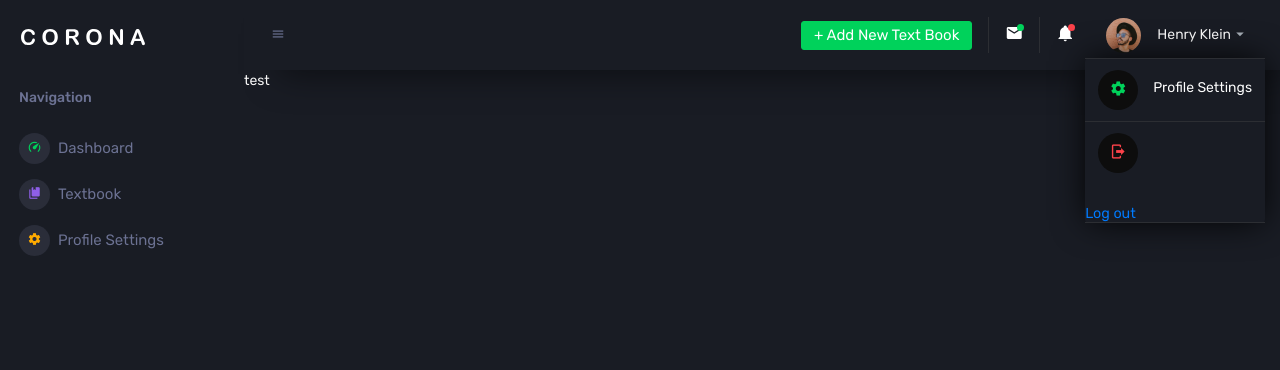
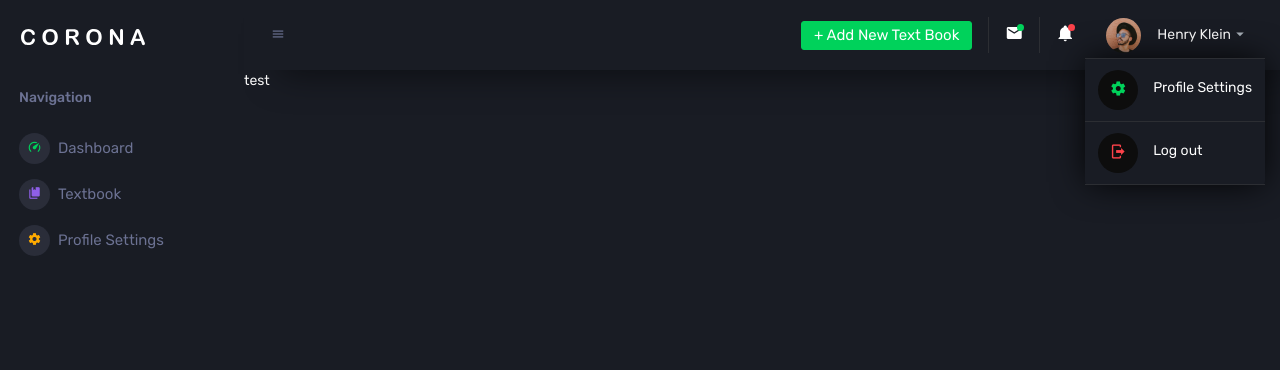
Before and after one commit to leoqian2019/JanPlan-2023-Flask-Website, a Flask app: page /dashboard/ in a window 1280 px wide, after a click on "Henry Klein". Shown: the top 370 px of the page. Run offline with Flask 3, Linux system fonts and the light colour scheme; the visitor is signed in with stand-in values (Sample User, id 1); some libraries are stand-ins or nearby versions.

Commit message:
change redirect setting of the dropdown menu

```diff
--- a/website/templates/base.html
+++ b/website/templates/base.html
@@ -142,25 +142,25 @@
                 </a>
                 <div class="dropdown-menu dropdown-menu-right navbar-dropdown preview-list" aria-labelledby="profileDropdown">
                   <div class="dropdown-divider"></div>
-                  <a class="dropdown-item preview-item">
+                  <a class="dropdown-item preview-item" href="setting.html">
                     <div class="preview-thumbnail">
                       <div class="preview-icon bg-dark rounded-circle">
                         <i class="mdi mdi-settings text-success"></i>
                       </div>
                     </div>
-                    <div class="preview-item-content" href="setting.html">
+                    <div class="preview-item-content">
                       <p class="preview-subject mb-1">Profile Settings</p>
                     </div>
                   </a>
                   <div class="dropdown-divider"></div>
-                  <a class="dropdown-item preview-item">
+                  <a class="dropdown-item preview-item" href="{{url_for('auth.logout')}}">
                     <div class="preview-thumbnail">
                       <div class="preview-icon bg-dark rounded-circle">
                         <i class="mdi mdi-logout text-danger"></i>
                       </div>
                     </div>
                     <div class="preview-item-content">
-                      <a class="preview-subject mb-1" href="{{url_for('auth.logout')}}">Log out</a>
+                      <p class="preview-subject mb-1">Log out</p>
                     </div>
                   </a>
                   <div class="dropdown-divider"></div>
```
